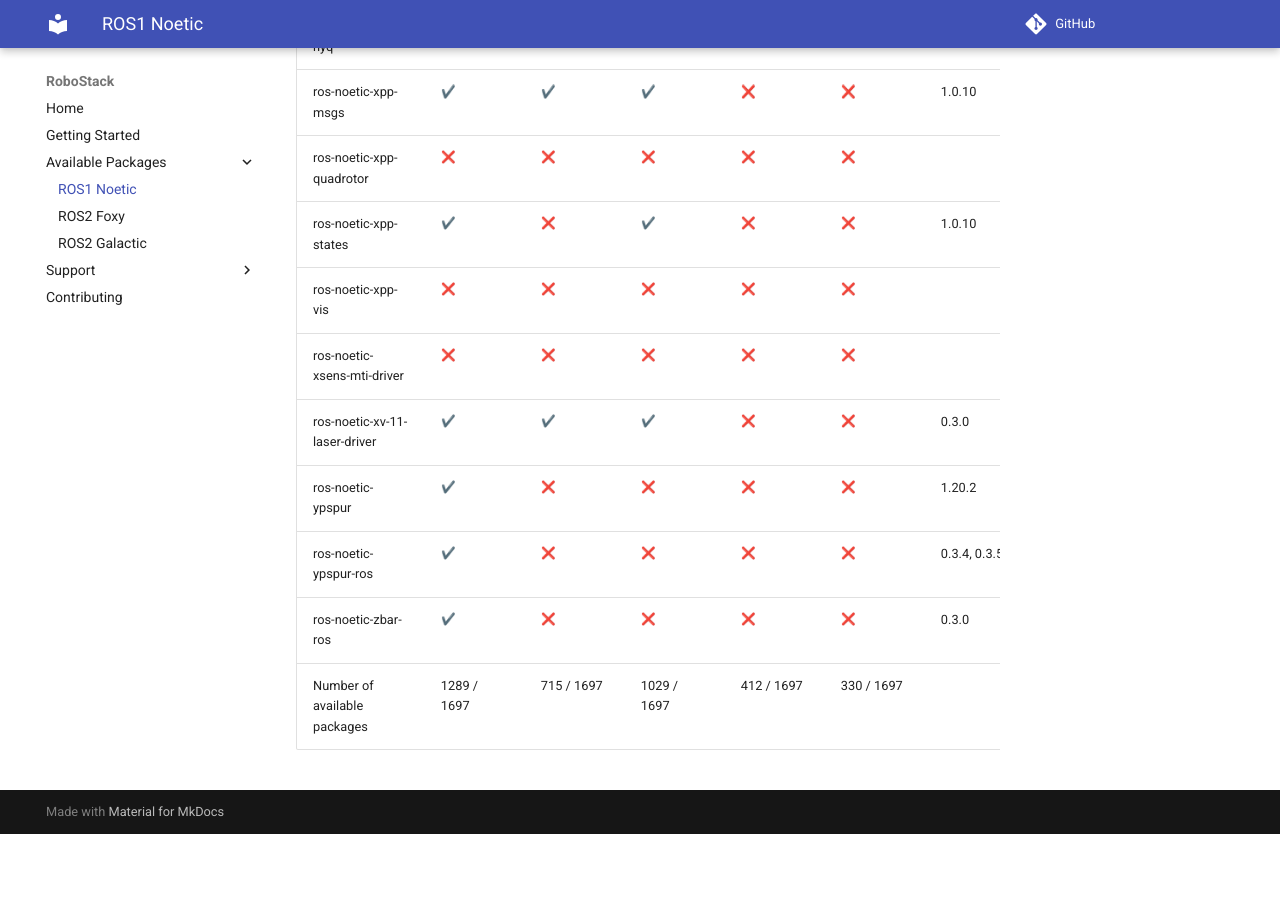
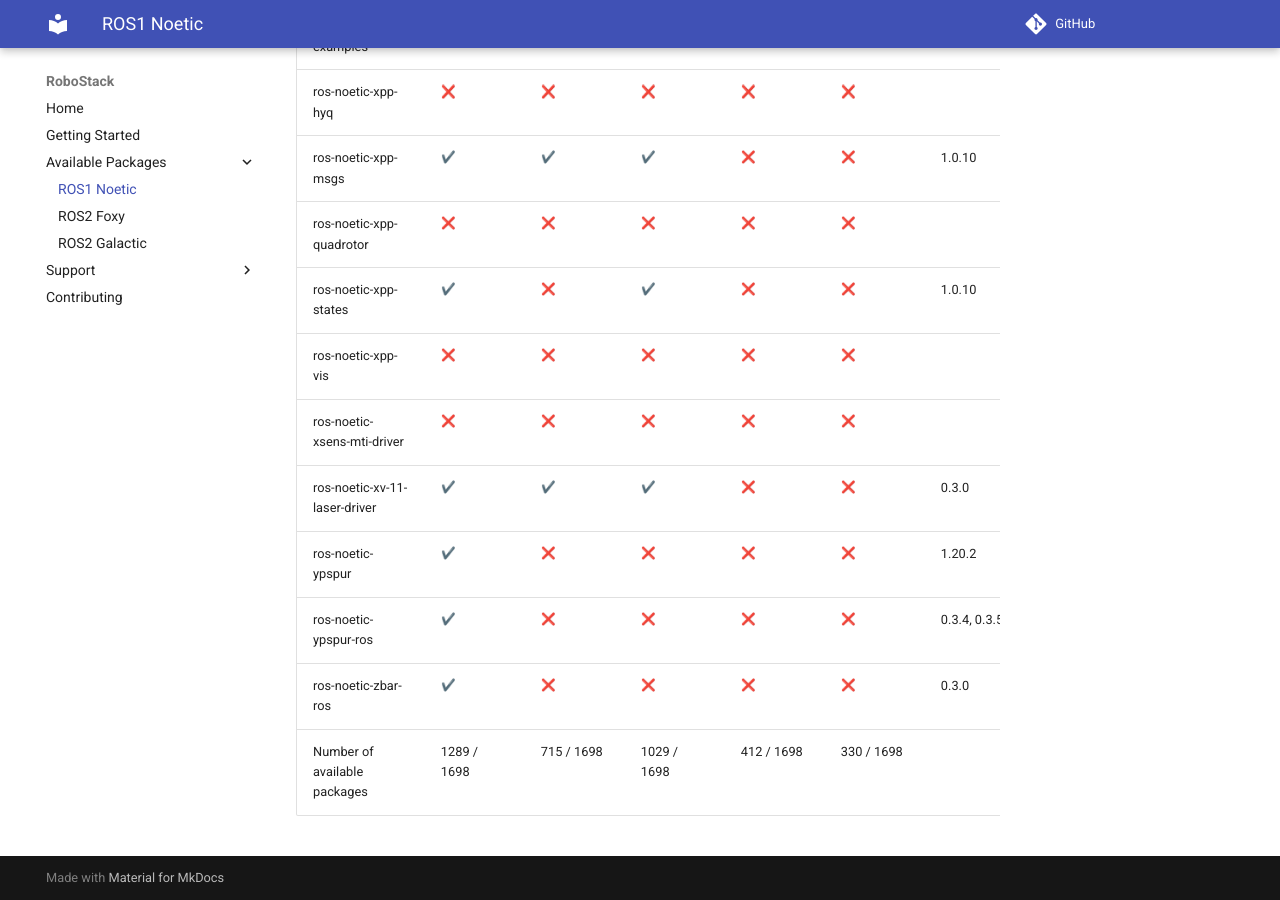
Before and after one commit to RoboStack/robostack.github.io, an MkDocs documentation site: the page built from docs/noetic.md, in a window 1280 px wide and 900 px high, scrolled down 123842 px. Built offline with MkDocs 1.6.1 and Material for MkDocs 9.7.7, drawn with Linux system fonts in a browser that asks for light colours; emoji names are drawn with the system emoji font; comment, search, counter and statistics services are not loaded; before the commit the page ends 124676 px from its top, so only the background shows below that; some of the changed text lies outside the part shown.

Commit message:
Update tables

```diff
--- a/docs/noetic.md
+++ b/docs/noetic.md
@@ -1697,4 +1698,4 @@
 | ros-noetic-ypspur | :heavy_check_mark: { data-sort='1' } | :x: { data-sort='0' } | :x: { data-sort='0' } | :x: { data-sort='0' } | :x: { data-sort='0' } | 1.20.2  |
 | ros-noetic-ypspur-ros | :heavy_check_mark: { data-sort='1' } | :x: { data-sort='0' } | :x: { data-sort='0' } | :x: { data-sort='0' } | :x: { data-sort='0' } | 0.3.4, 0.3.5  |
 | ros-noetic-zbar-ros | :heavy_check_mark: { data-sort='1' } | :x: { data-sort='0' } | :x: { data-sort='0' } | :x: { data-sort='0' } | :x: { data-sort='0' } | 0.3.0  |
-| Number of available packages |  1289 / 1697 | 715 / 1697 | 1029 / 1697 | 412 / 1697 | 330 / 1697 |
+| Number of available packages |  1289 / 1698 | 715 / 1698 | 1029 / 1698 | 412 / 1698 | 330 / 1698 |
```
Also changed, not shown: other parts of docs/noetic.md (+1 -0 lines).
